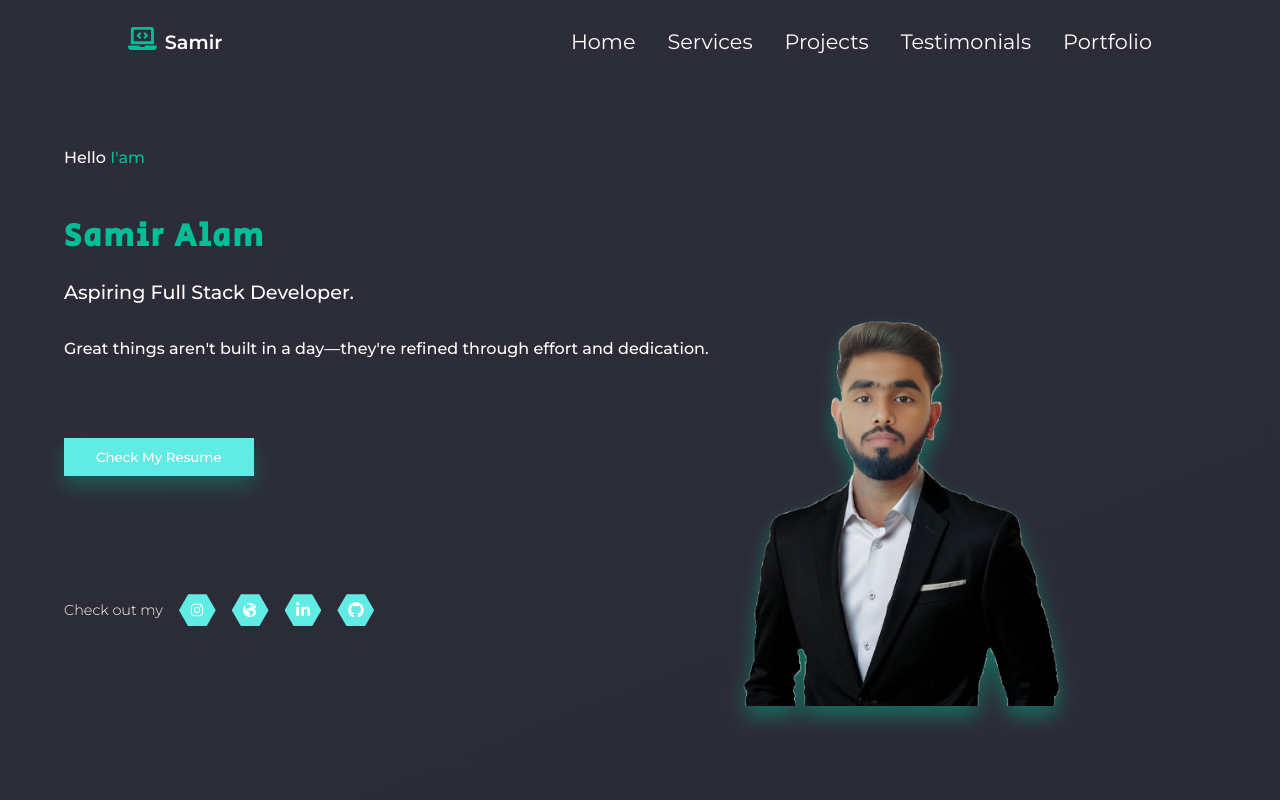
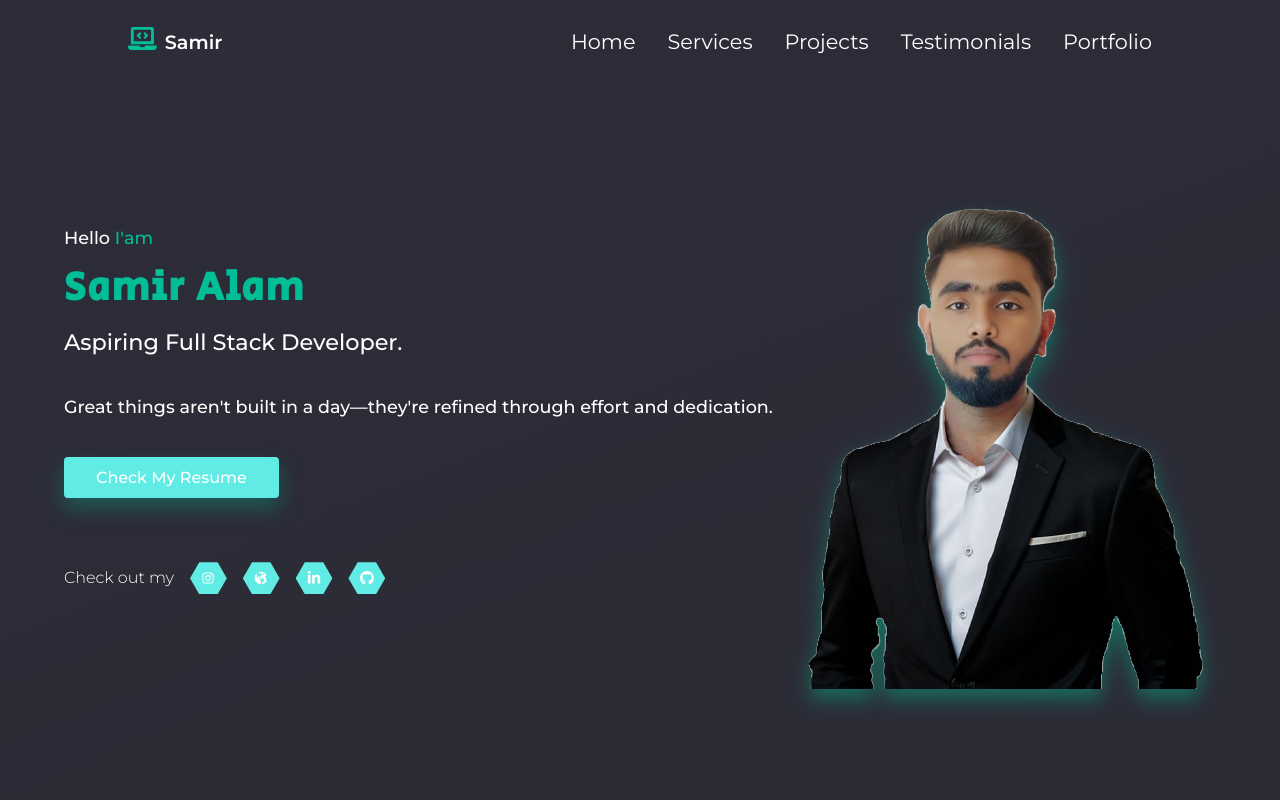
Before and after one commit to samiralam04/samir-portfolio, a React (Create React App) app: page / in a window 1280 px wide. Shown: the top 800 px of the page. Built offline with nearby package versions, Linux system fonts and the light colour scheme; the HTML template or start-up script is replaced by a standard one.

Commit message:
resume update

```diff
--- a/src/components/Banner/ProfComponent.jsx
+++ b/src/components/Banner/ProfComponent.jsx
@@ -70,72 +70,102 @@ const Container = styled.div`
   max-width: 1280px;
   margin: 0 auto;
   z-index: 1;
-  @media (max-width: 840px) {
-    width: 90%;
+  align-items: center; /* Ensure vertical alignment */
+
+  @media (max-width: 1024px) { /* Better breakpoint for laptops */
+    flex-direction: row;
+    gap: 1.5rem;
+    padding-top: 2rem;
   }
 
-  @media (max-width: 640px) {
-    flex-direction: column;
+  @media (max-width: 768px) { /* Tablet sizes */
+    width: 85%;
+    flex-direction: column-reverse; /* Better flow on mobile */
+    align-items: flex-start;
+    gap: 1rem;
+    padding-top: 1.5rem;
+  }
+
+  @media (max-width: 480px) { /* Mobile sizes */
+    width: 90%;
+    padding-top: 1rem;
   }
 `;
+
 const Texts = styled.div`
   flex: 1;
-   h4 {
-  padding-top:60px;
-   padding: 1rem 0;
-   font-weight: 500;
-   }
+
+  h4 {
+    padding: 0.5rem 0;
+    font-weight: 500;
+    margin-top: 1.5rem;
+    font-size: clamp(0.9rem, 2vw, 1.1rem); /* Fluid typography */
+  }
+
   h1 {
-    padding-top:30px;
-    font-size: 2rem;
+    font-size: clamp(1.8rem, 4vw, 2.5rem); /* Responsive font size */
     font-family: "Secular One", sans-serif;
-    letter-spacing: 2px;
+    letter-spacing: 1.5px;
+    line-height: 1.2;
+    margin: 0.5rem 0;
+  }
 
-  }
   h3 {
-    padding-top:20px;
     font-weight: 500;
-    font-size: 1.2rem;
-    padding-bottom: 1.2rem;
+    font-size: clamp(1rem, 2.5vw, 1.4rem);
+    padding: 0.5rem 0;
     text-transform: capitalize;
   }
+
   p {
-    padding-top:70px;
     font-weight: 300;
+    font-size: clamp(0.9rem, 1.8vw, 1.1rem);
+    line-height: 1.6;
+    margin: 1rem 0;
   }
 
   button {
-
     padding: 0.7rem 2rem;
-    margin-top: 4rem;
+    margin: 2rem 0;
     cursor: pointer;
     background-color: #60ebe4;
     border: none;
     color: #fff;
     font-weight: 500;
+    font-size: 1rem;
+    border-radius: 4px; /* Slight rounding for modern look */
     filter: drop-shadow(0px 10px 10px #01be9551);
-    :hover {
+    transition: filter 0.3s ease;
+
+    &:hover {
       filter: drop-shadow(0px 10px 10px #01be9570);
+    }
+
+    @media (max-width: 768px) {
+      margin: 1.5rem 0;
+      width: 100%;
     }
   }
 `;
+
 const Social = styled.div`
-  margin-top: 3rem;
+  margin: 2rem 0;
   display: flex;
   align-items: center;
   gap: 1rem;
+  flex-wrap: wrap; /* Allow wrapping on small screens */
+
   p {
-    font-size: 0.9rem;
-    @media (max-width: 690px) {
-      font-size: 0.7rem;
-    }
+    font-size: clamp(0.8rem, 1.5vw, 1rem);
+    margin: 0;
   }
 
   .social-icons {
-    padding-top:70px;
     display: flex;
     align-items: center;
     gap: 1rem;
+    flex-wrap: wrap;
+
     span {
       width: 2.3rem;
       height: 2rem;
@@ -143,8 +173,14 @@ const Social = styled.div`
       background-color: #60ebe4;
       position: relative;
       transition: transform 400ms ease-in-out;
-      :hover {
+
+      &:hover {
         transform: rotate(360deg);
+      }
+
+      @media (max-width: 480px) {
+        width: 2rem;
+        height: 1.7rem;
       }
     }
 
@@ -154,30 +190,44 @@ const Social = styled.div`
       top: 55%;
       left: 50%;
       transform: translate(-50%, -50%);
+      font-size: 0.9rem;
+
+      @media (max-width: 480px) {
+        font-size: 0.8rem;
+      }
     }
   }
 `;
+
 const Profile = styled.div`
+  flex: 1;
+  display: flex;
+  justify-content: center;
+
   img {
-   padding-top: 8rem;
-
-    width: 20rem;
+    width: 100%;
+    max-width: 25rem;
+    height: auto;
     filter: drop-shadow(0px 10px 10px #01be9570);
     transition: transform 400ms ease-in-out;
-    @media (max-width: 790px) {
-      width: 20rem;
+
+    @media (max-width: 1024px) {
+      max-width: 20rem;
     }
 
-    @media (max-width: 660px) {
-      width: 18rem;
+    @media (max-width: 768px) {
+      max-width: 18rem;
+      margin: 0 auto;
+      padding-top: 2rem;
     }
 
-    @media (max-width: 640px) {
-      width: 100%;
+    @media (max-width: 480px) {
+      max-width: 100%;
+      padding-top: 1rem;
     }
   }
 
-  :hover img {
+  &:hover img {
     transform: translateY(-10px);
   }
-`;
+`
```
